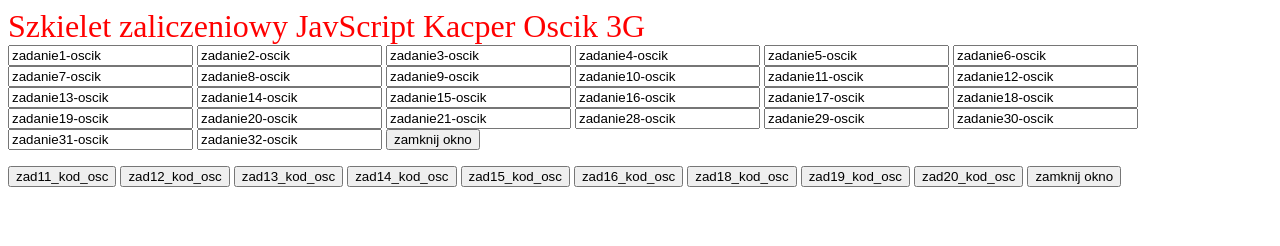
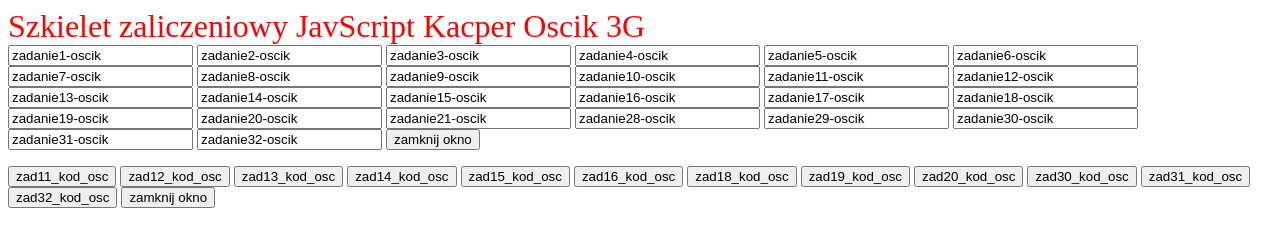
Before and after one commit to Tost0/JS-Oscik, a plain HTML site: page Index.html in a window 1280 px wide. Drawn offline with Linux system fonts and the light colour scheme.

Commit message:
Update Index.html

```diff
--- a/Index.html
+++ b/Index.html
@@ -199,9 +199,12 @@ function okno_zamknij()
  <input type="button" value="zad14_kod_osc" onclick="WinOpen_z14kod('')">
  <input type="button" value="zad15_kod_osc" onclick="WinOpen_z15kod('')">
  <input type="button" value="zad16_kod_osc" onclick="WinOpen_z16kod('')">
-	<input type="button" value="zad18_kod_osc" onclick="WinOpen_z18kod('')">
-	<input type="button" value="zad19_kod_osc" onclick="WinOpen_z19kod('')">
-	<input type="button" value="zad20_kod_osc" onclick="WinOpen_z20kod('')">
+ <input type="button" value="zad18_kod_osc" onclick="WinOpen_z18kod('')">
+ <input type="button" value="zad19_kod_osc" onclick="WinOpen_z19kod('')">
+ <input type="button" value="zad20_kod_osc" onclick="WinOpen_z20kod('')">
+ <input type="button" value="zad30_kod_osc" onclick="WinOpen_z30kod('')">
+ <input type="button" value="zad31_kod_osc" onclick="WinOpen_z31kod('')">
+ <input type="button" value="zad32_kod_osc" onclick="WinOpen_z32kod('')">
  <input type="button" value="zamknij okno" onclick="okno_zamknij()">
  </form>
 </body>
```
